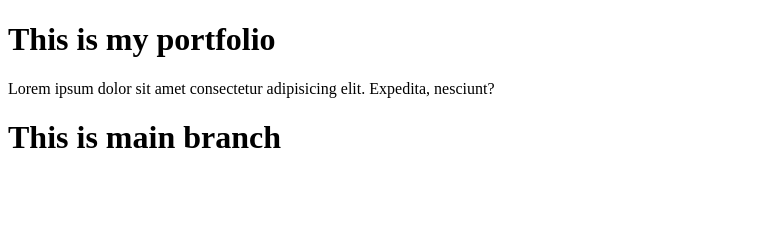
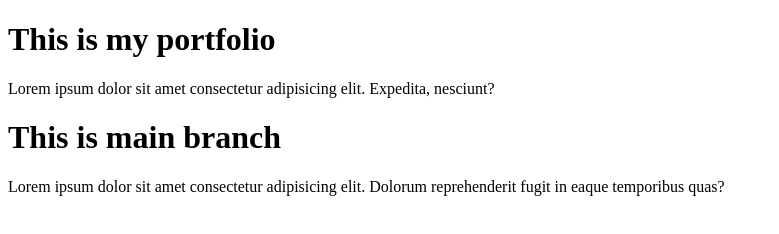
Before and after one commit to cerumiaktar/my-portfolio, a plain HTML site: page index.html in a window 1280 px wide. Shown: the whole page, without its empty margins (0-779 px from the left). Drawn offline with Linux system fonts and the light colour scheme.

Commit message:
Update index.html

```diff
--- a/index.html
+++ b/index.html
@@ -9,5 +9,6 @@
     <h1>This is my portfolio</h1>
     <p>Lorem ipsum dolor sit amet consectetur adipisicing elit. Expedita, nesciunt?</p>
     <h1>This is main branch</h1>
+    <p>Lorem ipsum dolor sit amet consectetur adipisicing elit. Dolorum reprehenderit fugit in eaque temporibus quas?</p>
 </body>
 </html>
```
